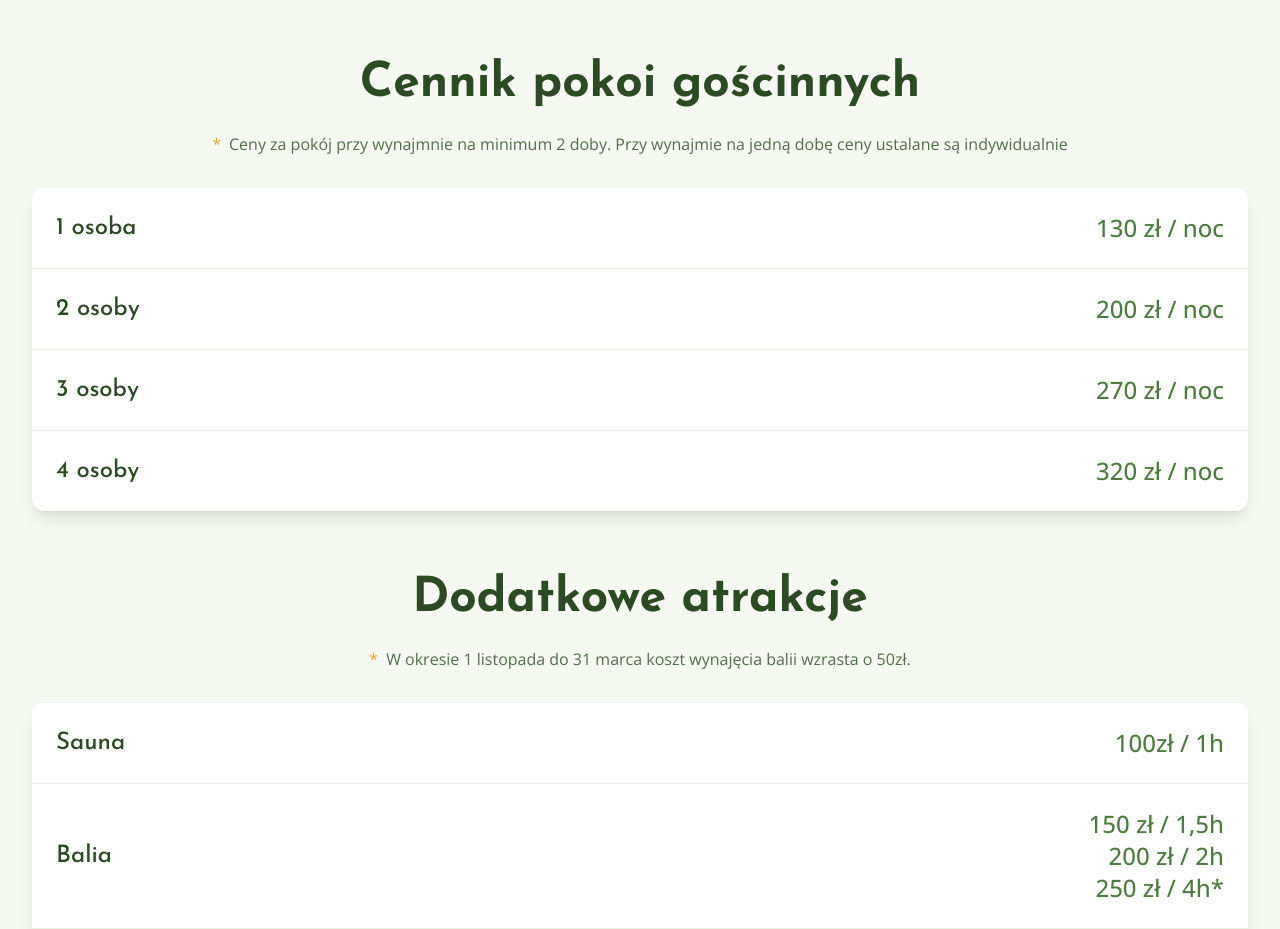
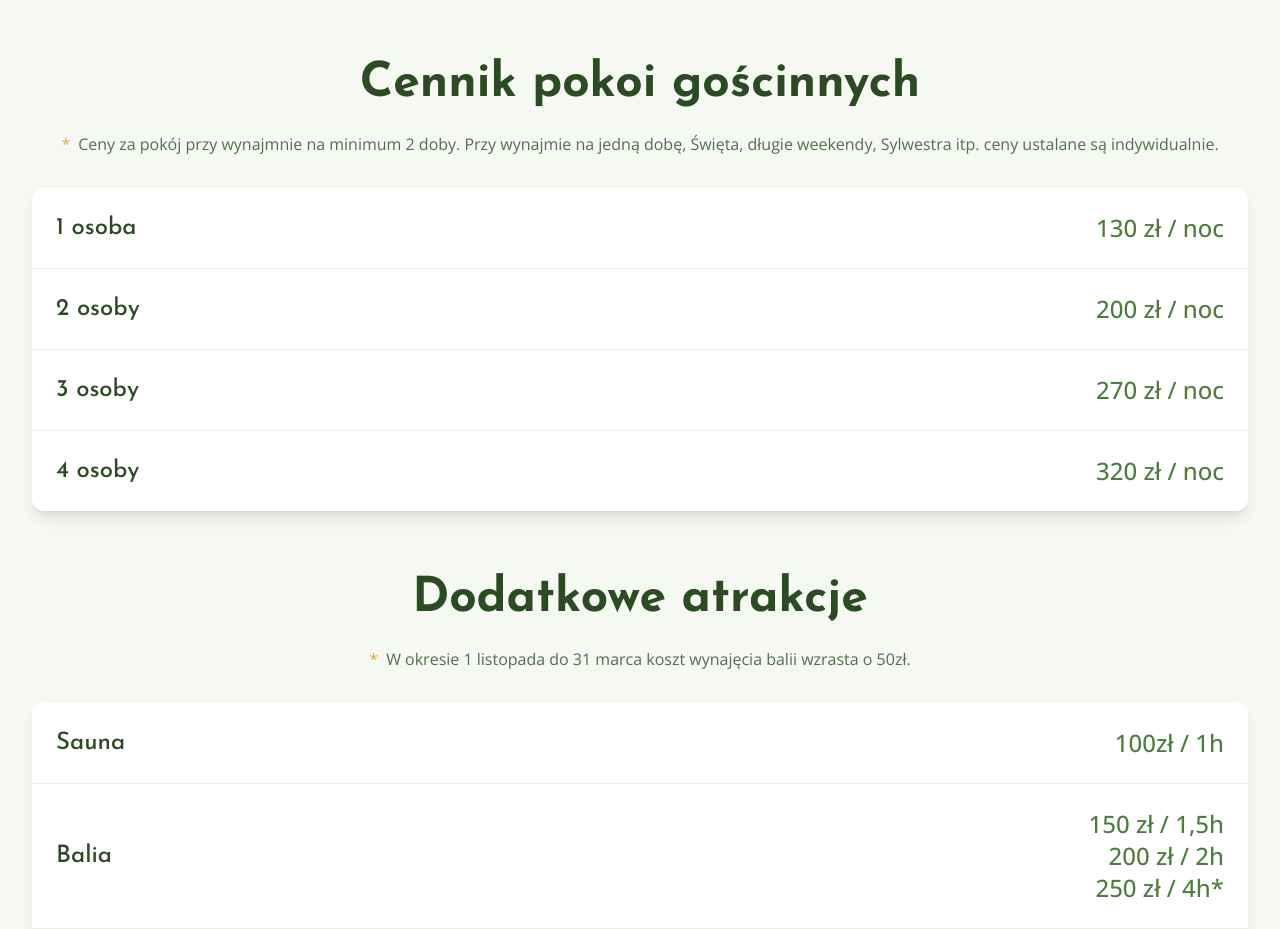
Before and after one commit to fn-jakubkarp/stanica-podkowa, a React (Vite) app: page /cennik in a window 1280 px wide. Shown: the part 1180-2109 px from the top of the page. Built offline with nearby package versions, Linux system fonts and the light colour scheme.

Commit message:
update content

```diff
--- a/src/components/views/PriceDetails/content.tsx
+++ b/src/components/views/PriceDetails/content.tsx
@@ -1,7 +1,7 @@
 export const CPriceDetails = {
   header: "Cennik pokoi gościnnych",
   roomNote:
-    "Ceny za pokój przy wynajmnie na minimum 2 doby. Przy wynajmie na jedną dobę ceny ustalane są indywidualnie",
+    "Ceny za pokój przy wynajmnie na minimum 2 doby. Przy wynajmie na jedną dobę, Święta, długie weekendy, Sylwestra itp. ceny ustalane są indywidualnie.",
   additionalNote:
     "W okresie 1 listopada do 31 marca koszt wynajęcia balii wzrasta o 50zł.",
   additional: "Dodatkowe atrakcje",
```
